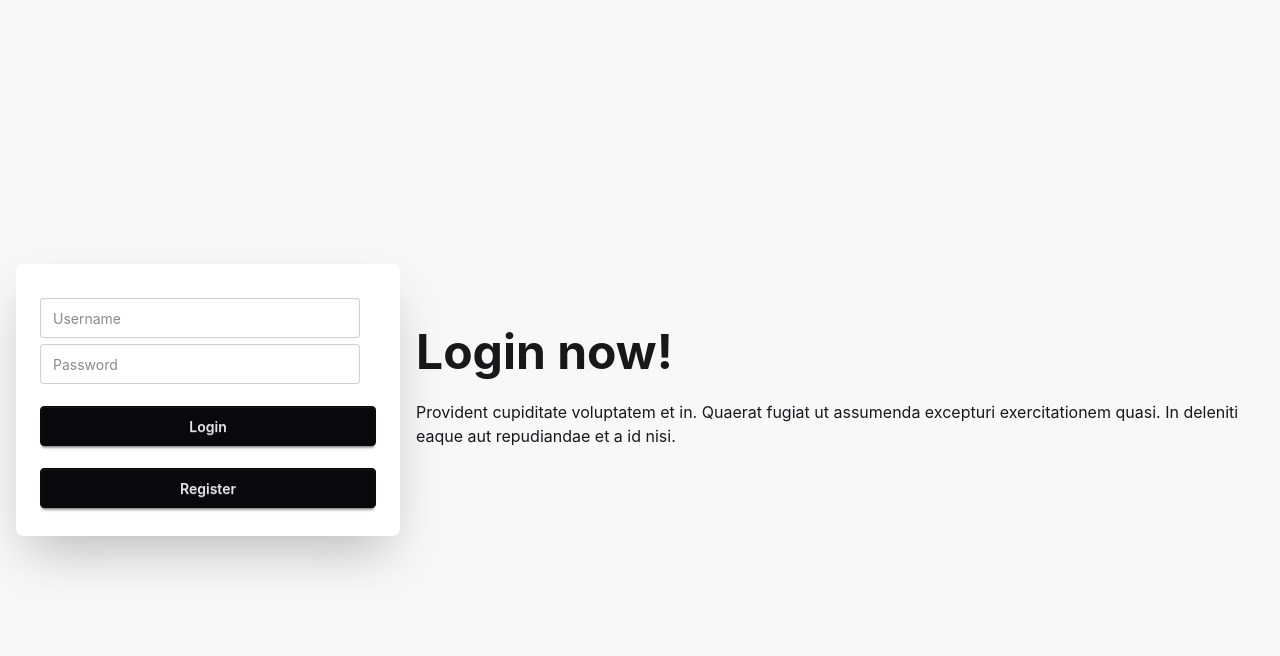
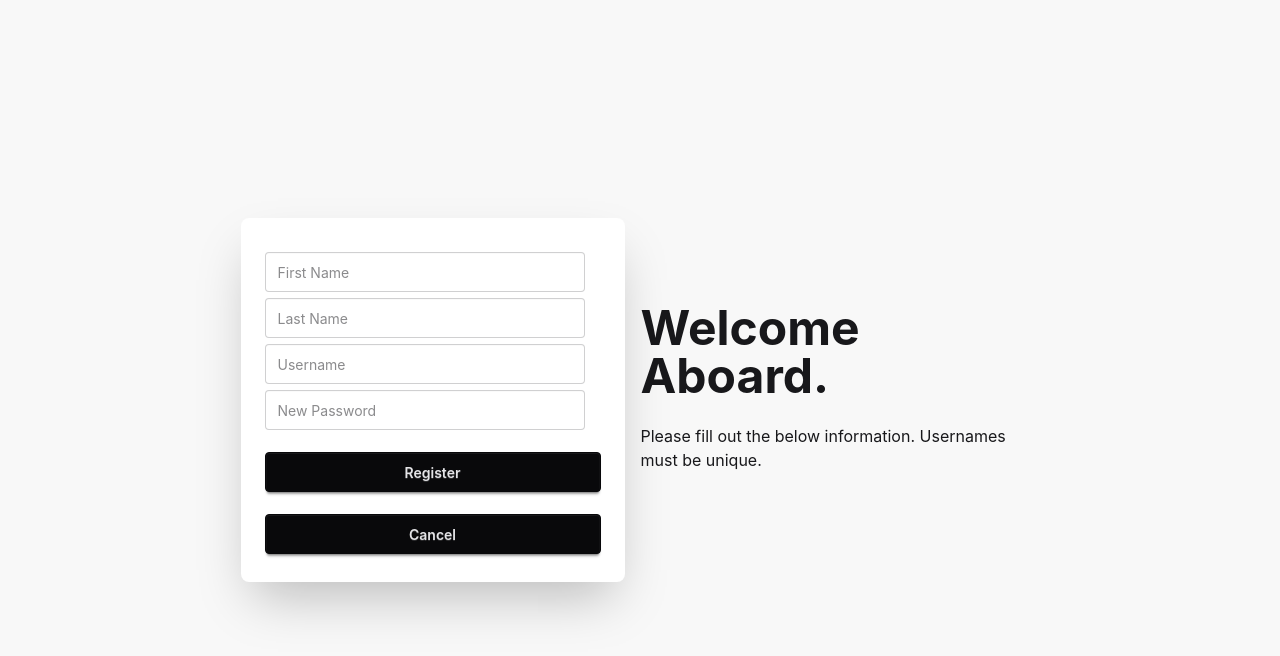
Before and after one commit to Jake-Gordin/BackOrder, a React (Vite) app in the folder servicewindow/: page / in a window 1280 px wide. Both pictures are taken after a click on the button "Register". Shown: the top 656 px of the page. Built offline with nearby package versions, Linux system fonts and the light colour scheme.

Commit message:
UI prograss, begin reg testing

```diff
--- a/servicewindow/src/App.jsx
+++ b/servicewindow/src/App.jsx
@@ -1,52 +1,13 @@
-import { Description, Dialog, DialogPanel, DialogTitle } from '@headlessui/react'
 import { useState } from 'react'
-import axios from 'axios';
+import { FrontPageBox, RegisterBox }  from './components/modes'
+import { testCom } from './scripts/api'
 import './App.css'
-
-function App() {
-  const testCom = () => {
-    axios.get('http://snakeserver.tech:5555').then((response) => {
-      console.log(response.data);
-    });
-  }
-  const [showRegister, setShowRegister] = useState(false);
+export default function App() {
+  const [activePage, setActivePage] = useState('main');
   return (
     <>
-{showRegister ? <dialog id="my_modal_1" className="modal">
-  <div className="modal-box">
-    <h3 className="font-bold text-lg">Hello!</h3>
-    <p className="py-4">Press ESC key or click the button below to close</p>
-    <div className="modal-action">
-      <form>
-        <button className="btn" onClick={() => setShowRegister(false)}>Close</button>
-      </form>
-    </div>
-  </div>
-</dialog> : null
-}
-  <div className="hero bg-base-200 min-h-screen">
-  <div className="hero-content flex-col lg:flex-row-reverse">
-    <div className="text-center lg:text-left">
-      <h1 className="text-5xl font-bold">Login now!</h1>
-      <p className="py-6">
-        Provident cupiditate voluptatem et in. Quaerat fugiat ut assumenda excepturi exercitationem
-        quasi. In deleniti eaque aut repudiandae et a id nisi.
-      </p>
-    </div>
-    <div className="card bg-base-100 w-full max-w-sm shrink-0 shadow-2xl">
-      <div className="card-body">
-        <fieldset className="fieldset">
-          <label></label>
-          <input type="email" className="input" placeholder="Username" />
-          <input type="password" className="input" placeholder="Password" />
-          <button className="btn btn-neutral mt-4">Login</button>
-          <button className="btn btn-neutral mt-4" onClick={() => setShowRegister(true)}>Register</button>
-        </fieldset>
-      </div>
-    </div>
-  </div>
-</div>
+    {activePage === 'main' && <FrontPageBox updatePage={setActivePage}></FrontPageBox>}
+    {activePage === 'register' && <RegisterBox updatePage={setActivePage} />}
     </>
   )
 }
-export default App
--- /dev/null
+++ b/servicewindow/src/components/modes.jsx
@@ -0,0 +1,83 @@
+import { useState } from 'react'
+import { newRegister, testCom } from '../scripts/api'
+export function FrontPageBox({updatePage}) {
+    const [showRegister, setShowRegister] = useState(false);
+    return (
+    <div className="hero bg-base-200 min-h-screen">
+    <div className="hero-content flex-col lg:flex-row-reverse">
+        <div className="text-center lg:text-left">
+        <h1 className="text-5xl font-bold">Ready to Rock?</h1>
+        <p className="py-6">
+            We sell guitars and guitar accessories. Click below to see our inventory!
+        </p>
+        </div>
+        <div className="card bg-base-100 w-full max-w-sm shrink-0 shadow-2xl">
+        <div className="card-body">
+            <fieldset className="fieldset">
+            <label>Inventory Managers</label>
+            <input type="text" className="input" placeholder="Username" />
+            <input type="password" className="input" placeholder="Password" />
+            <button className="btn btn-neutral mt-4" onClick={() => testCom()}>Login</button>
+            <div className="divider"></div>
+            <label>New Managers Register Here</label>
+            <button className="btn btn-neutral mt-4" onClick={() => updatePage('register')}>Register</button>
+            { showRegister && <button className="btn btn-neutral mt-4" onClick={() => setShowRegister(false)}>Test</button>}
+            </fieldset>
+        </div>
+        </div>
+    </div>
+    </div>
+    )
+}
+export function RegisterBox({updatePage}) {
+    const [newFirst, setNewFirst] = useState('');
+    const [newLast, setNewLast] = useState('');
+    const [newUser, setNewUser] = useState('');
+    const [newPass, setNewPass] = useState('');
+    const changeFirst = (e) => {
+        setNewFirst(e.target.value);
+    }
+    const changeLast = (e) => {
+        setNewLast(e.target.value);
+    }
+    const changeUser = (e) => {
+        setNewUser(e.target.value);
+    }
+    const changePass = (e) => {
+        setNewPass(e.target.value);
+    }
+    function prepRegisterPackage() {
+        const newPackage = {
+            first : newFirst,
+            last : newLast,
+            user : newUser,
+            pass : newPass
+        }
+        newRegister(newPackage);
+    }
+    return (
+    <div className="hero bg-base-200 min-h-screen">
+    <div className="hero-content flex-col lg:flex-row-reverse">
+        <div className="text-center lg:text-left">
+        <h1 className="text-5xl font-bold">Welcome Aboard.</h1>
+        <p className="py-6">
+            Please fill out the below information. Usernames must be unique.
+        </p>
+        </div>
+        <div className="card bg-base-100 w-full max-w-sm shrink-0 shadow-2xl">
+        <div className="card-body">
+            <fieldset className="fieldset">
+            <label></label>
+            <input id="newFirstField" type="text" onChange={changeFirst} className="input" placeholder="First Name" />
+            <input id="newLastField" type="text" onChange={changeLast} className="input" placeholder="Last Name" />
+            <input id="newUserField" type="text" onChange={changeUser} className="input" placeholder="Username" />
+            <input id="newPassField" type="password" onChange={changePass} className="input" placeholder="New Password" />
+            <button className="btn btn-neutral mt-4" onClick={() => prepRegisterPackage()}>Register</button>
+            <button className="btn btn-neutral mt-4" onClick={() => updatePage('main')}>Cancel</button>
+            </fieldset>
+        </div>
+        </div>
+    </div>
+    </div>
+    )
+}
--- /dev/null
+++ b/servicewindow/src/scripts/api.js
@@ -0,0 +1,11 @@
+ import axios from 'axios';
+ export function testCom() {
+    axios.get('http://snakeserver.tech:5555').then((response) => {
+      console.log(response.data);
+    });
+  }
+  export function newRegister(newPackage) {
+    axios.put('http://snakeserver.tech/register:5555', newPackage).then((response) => {
+      console.log(response.data);
+    });
+  }
```
Also changed, not shown: 2 other files (tests, documents, lock files or other folders).
